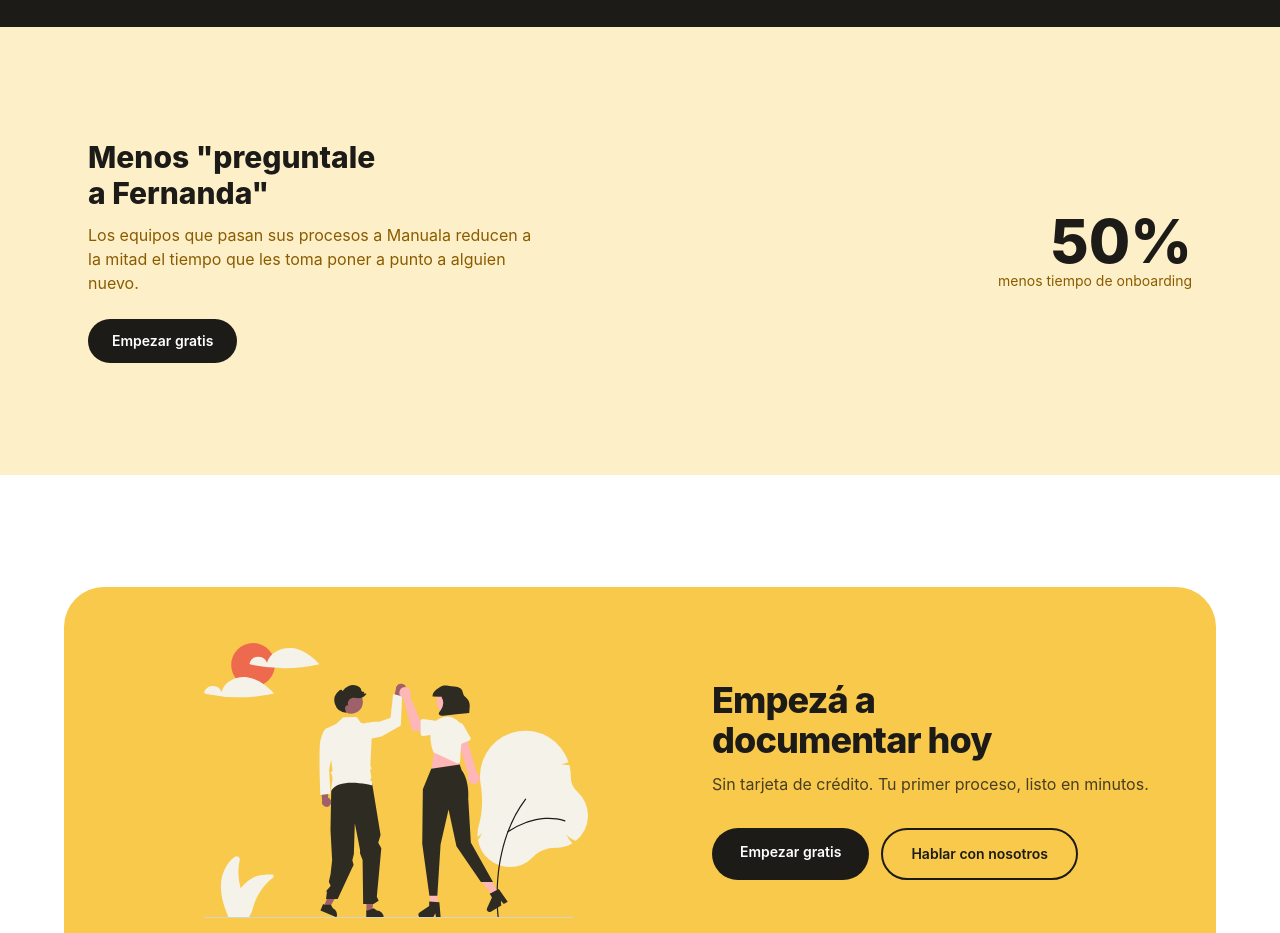
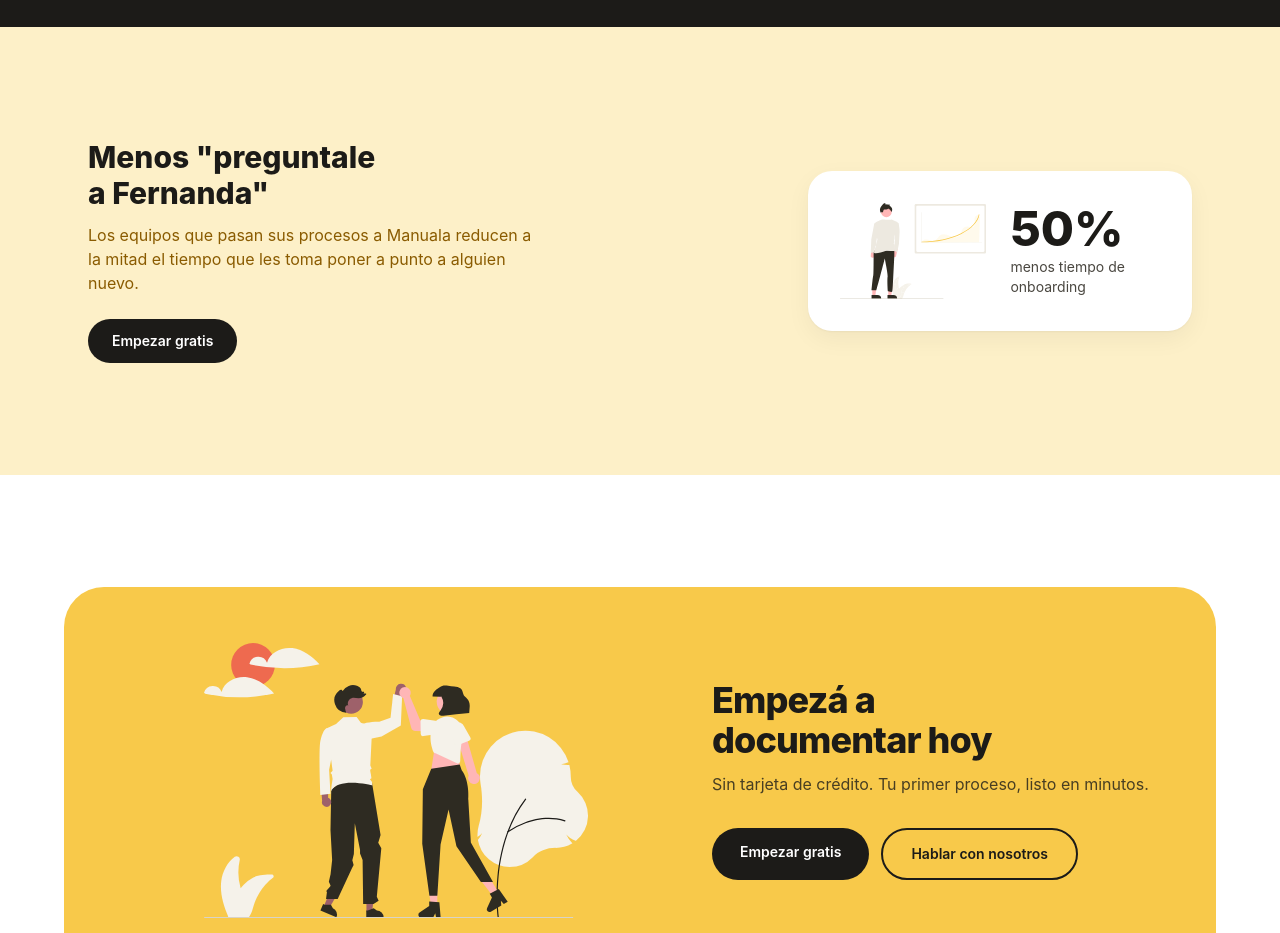
Before and after one commit to joabrusso/manuala-landing, a Next.js app: page / in a window 1280 px wide. Shown: the part 2100-3033 px from the top of the page. Built offline with nearby package versions, Linux system fonts and the light colour scheme.

Commit message:
Rediseñar sección de caso de éxito: stat en card con ilustración en vez de flotando en el vacío

```diff
--- a/app/page.tsx
+++ b/app/page.tsx
@@ -145,7 +145,7 @@
 
       {/* ---------- Caso de éxito (split, mostaza pálido) ---------- */}
       <section className="bg-mustard-soft py-20 sm:py-28">
-        <div className="mx-auto flex max-w-6xl flex-wrap items-center justify-between gap-10 px-6">
+        <div className="mx-auto flex max-w-6xl flex-wrap items-center gap-12 px-6 lg:flex-nowrap lg:justify-between">
           <div className="max-w-md">
             <h2 className="font-heading text-2xl font-extrabold text-balance sm:text-3xl">
               Menos &quot;preguntale a Fernanda&quot;
@@ -161,9 +161,12 @@
               Empezar gratis
             </a>
           </div>
-          <div className="text-right">
-            <div className="font-heading text-6xl font-extrabold text-ink">50%</div>
-            <div className="text-sm text-mustard-ink">menos tiempo de onboarding</div>
+          <div className="mx-auto flex w-full max-w-sm items-center gap-6 rounded-3xl bg-paper-0 p-8 shadow-[0_1px_2px_rgba(28,27,24,0.04),0_8px_24px_rgba(28,27,24,0.05)] lg:mx-0">
+            <img src="/illustrations/growth-stat.svg" alt="" className="h-24 w-auto shrink-0" />
+            <div>
+              <div className="font-heading text-5xl font-extrabold text-ink">50%</div>
+              <div className="mt-1 text-sm text-ink-muted">menos tiempo de onboarding</div>
+            </div>
           </div>
         </div>
       </section>
```
Also changed, not shown: public/illustrations/growth-stat.svg (added).
